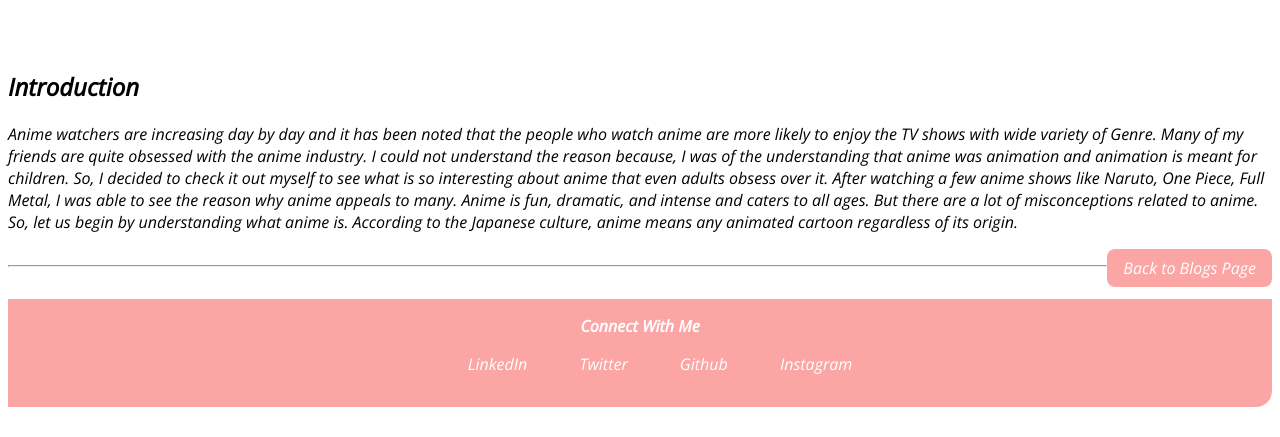
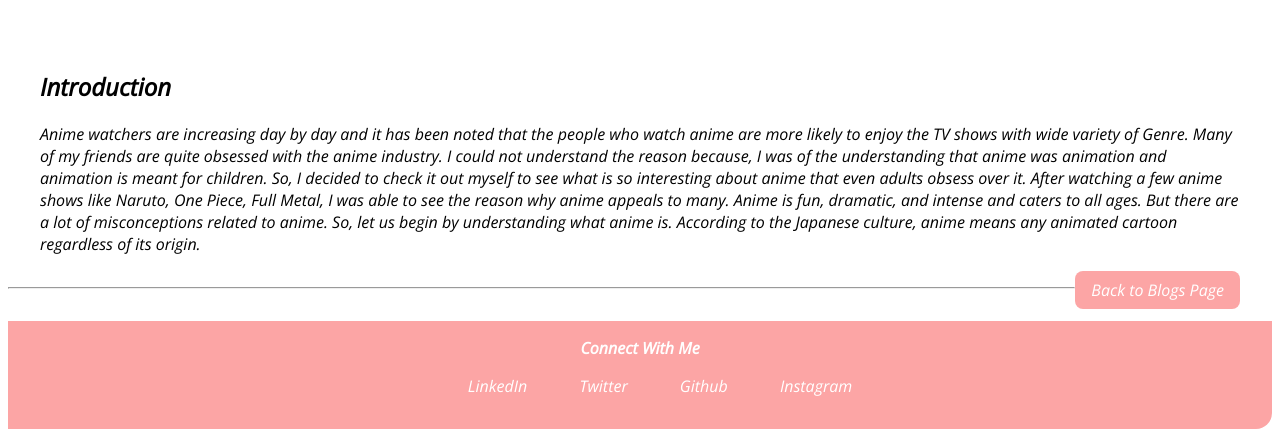
Before and after one commit to pulkitdhingra01/Portfolio-Site, a plain HTML site: page Blogs/anime.html in a window 1280 px wide. Shown: the part 513-950 px from the top of the page. Before the commit the page ends 928 px from the top, so only its background shows below. Drawn offline with nearby package versions, Linux system fonts and the light colour scheme.

Commit message:
change to styles and blogs

```diff
--- a/Blogs/anime.html
+++ b/Blogs/anime.html
@@ -22,11 +22,14 @@
         <h1 class="hero-heading">Love for<span class="heading-inv"> Anime!</span></h1>
     </header>
 
-    <h2>Introduction</h2>
-    <p>Anime watchers are increasing day by day and it has been noted that the people who watch anime are more likely to enjoy the TV shows with wide variety of Genre.
-    Many of my friends are quite obsessed with the anime industry. I could not understand the reason because, I was of the understanding that anime was animation and animation is meant for children. So, I decided to check it out myself to see what is so interesting about anime that even adults obsess over it. After watching a few anime shows like Naruto, One Piece, Full Metal, I was able to see the reason why anime appeals to many.  Anime is fun, dramatic, and intense and caters to all ages. But there are a lot of misconceptions related to anime. So, let us begin by understanding what anime is. According to the Japanese culture, anime means any animated cartoon regardless of its origin. </p>
 
-    <a class="link link-primary link-right" href="/blogs.html">Back to Blogs Page</a>
+        <div class="container container-more">
+        <h2>Introduction</h2>
+        <p>Anime watchers are increasing day by day and it has been noted that the people who watch anime are more likely to enjoy the TV shows with wide variety of Genre.
+        Many of my friends are quite obsessed with the anime industry. I could not understand the reason because, I was of the understanding that anime was animation and animation is meant for children. So, I decided to check it out myself to see what is so interesting about anime that even adults obsess over it. After watching a few anime shows like Naruto, One Piece, Full Metal, I was able to see the reason why anime appeals to many.  Anime is fun, dramatic, and intense and caters to all ages. But there are a lot of misconceptions related to anime. So, let us begin by understanding what anime is. According to the Japanese culture, anime means any animated cartoon regardless of its origin. </p>
+
+        <a class="link link-primary link-right" href="/blogs.html">Back to Blogs Page</a>
+        </div>
 
     <hr>
 
--- a/styles.css
+++ b/styles.css
@@ -3,7 +3,7 @@
 :root{
     --primary-color:#FCA5A5;
     --yelloww:#FBBF24;
-    --offwhite:#E5E7EB;
+    --offwhite:#F3F4F6;
 
 
 }
@@ -25,6 +25,10 @@ hr{
 .container-center{
     max-width: 600px;
     margin: auto;
+}
+.container-more{
+    padding-left: 2rem;
+    padding-right: 2rem;
 }
 
 /** links **/
```
Also changed, not shown: Blogs/gaming.html (+2 -0 lines), Blogs/motivation.html (+2 -1 lines).
